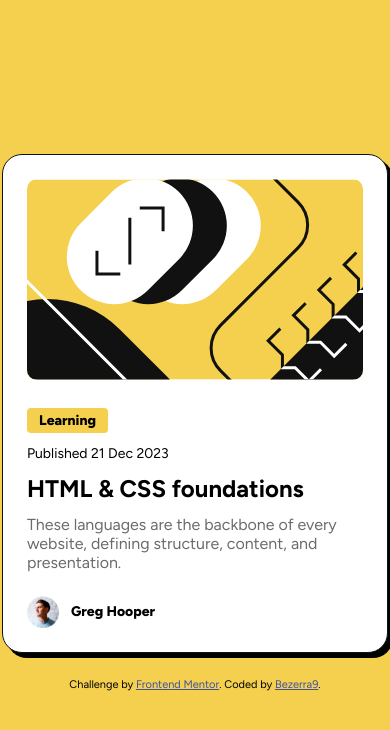
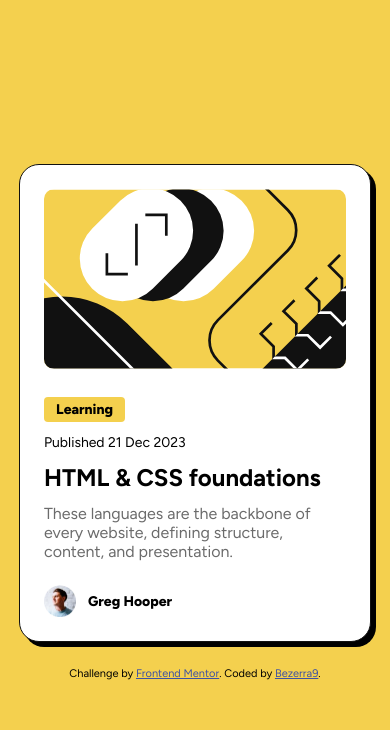
Before and after one commit to bezerra9/blog-preview-card, a plain HTML site: page index.html in a window 390 px wide. Drawn offline with Linux system fonts and the light colour scheme.

Commit message:
commit-media-queria

```diff
--- a/css/style.css
+++ b/css/style.css
@@ -84,3 +84,19 @@ body {
   font-weight: 800;
   margin-bottom: 24px;
 }
+
+.tittle:hover {
+  color: var(--yellow);
+  cursor: pointer;
+  transition: 0.2s;
+}
+
+@media (max-width: 415px) {
+  .container {
+    max-width: 350px;
+  }
+
+  .decoration {
+    max-width: 100%;
+  }
+}
```
